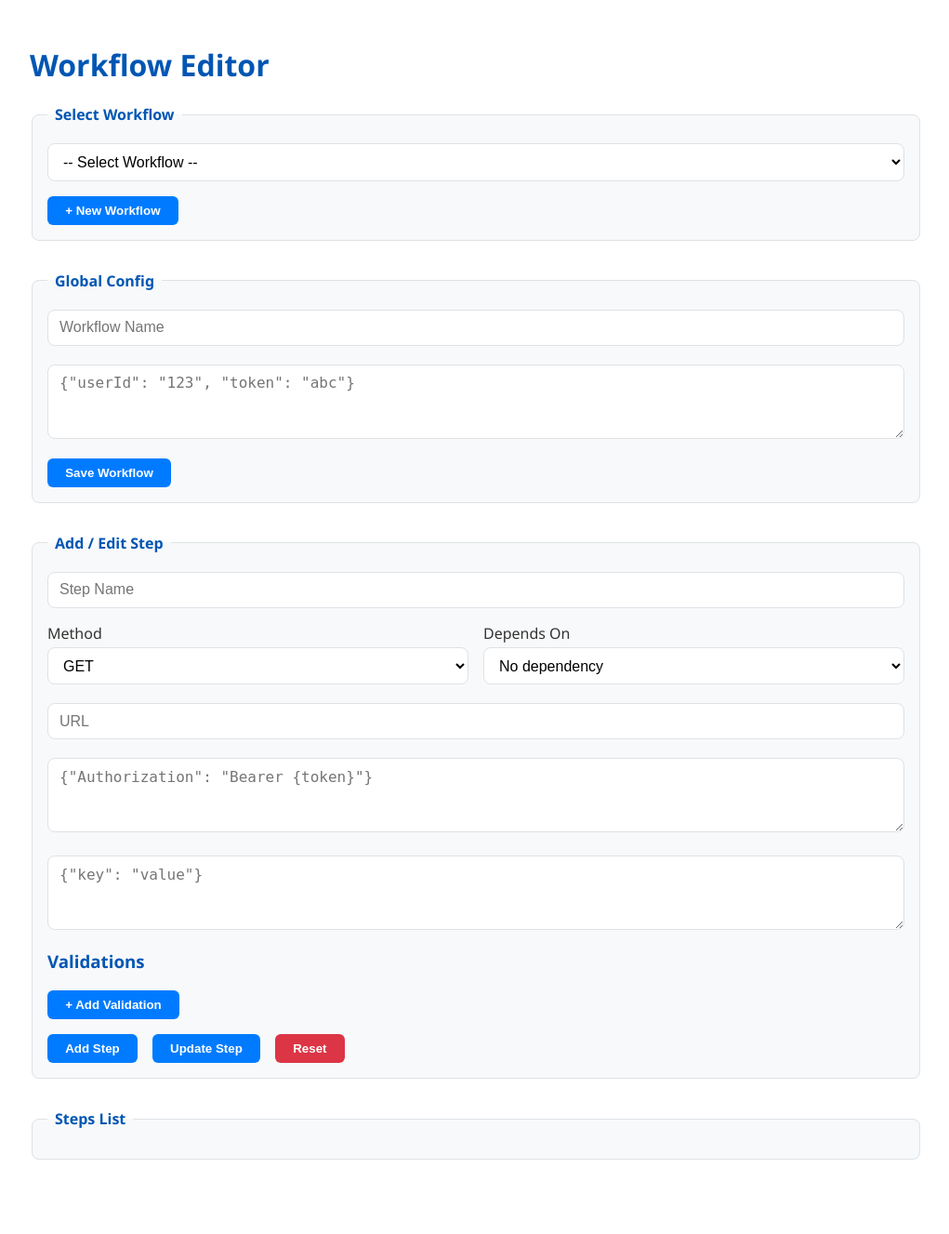
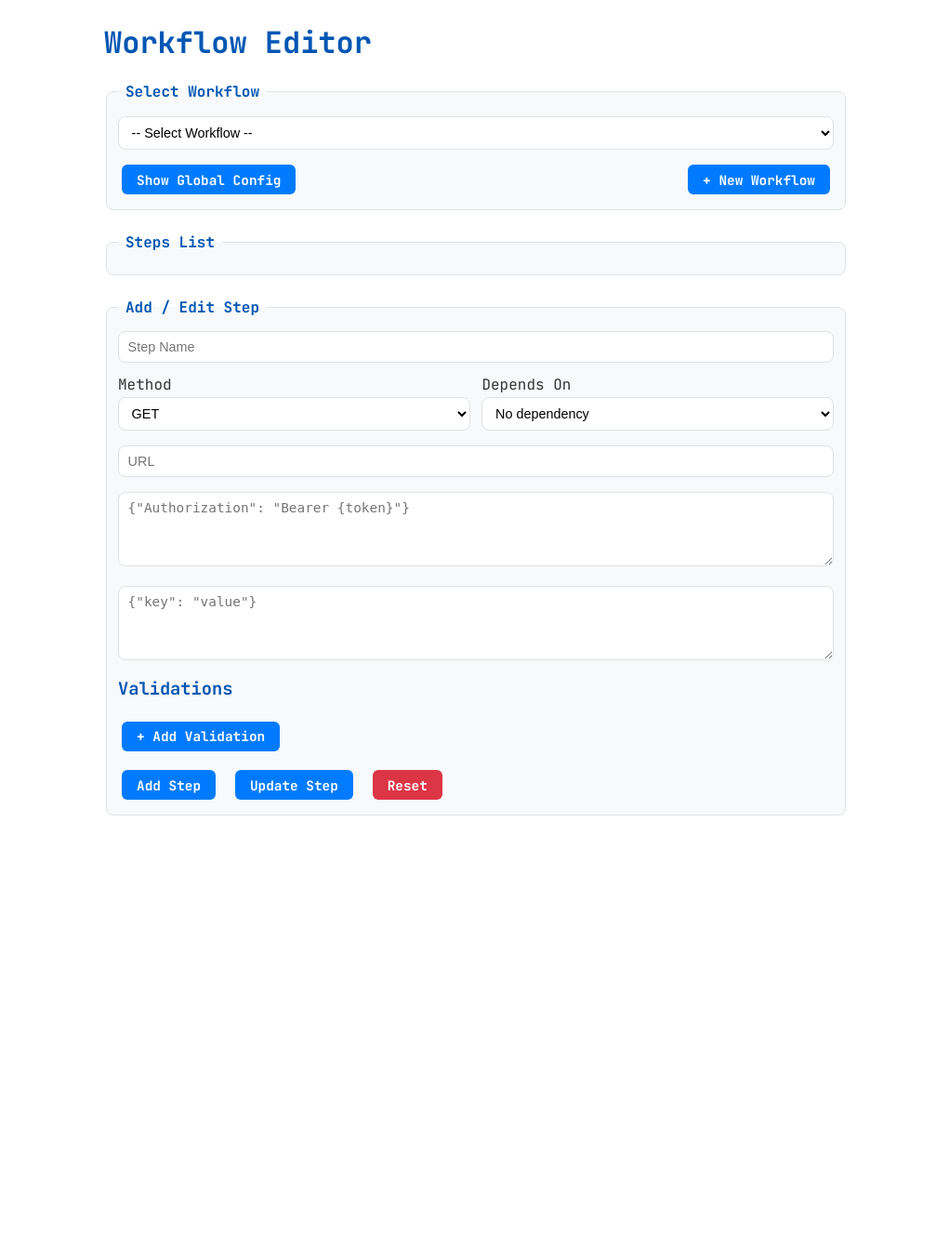
Before and after one commit to euregis/testeAPI, a Flask app: page / in a window 1280 px wide. Shown: the whole page at 93% size, without its empty margins (128-1149 px from the left). After the commit the page ends 877 px from the top, so only its background shows below. Run offline with Flask 3, Linux system fonts and the light colour scheme.

Commit message:
ajustes para otimização da página

```diff
--- a/templates/index.html
+++ b/templates/index.html
@@ -5,6 +5,8 @@
     <meta charset="UTF-8" />
     <title>Workflow Editor</title>
     <style>
+        @import url('https://fonts.googleapis.com/css2?family=Roboto:wght@400;700&family=JetBrains+Mono:wght@400;700&display=swap');
+
         :root {
             --primary: #007bff;
             --primary-dark: #0056b3;
@@ -16,17 +18,26 @@
         }
 
         body {
-            font-family: 'Segoe UI', Tahoma, Geneva, Verdana, sans-serif;
+            font-family: 'JetBrains Mono', monospace, 'Roboto', sans-serif;
             background: #fff;
-            margin: 2rem auto;
-            max-width: 960px;
-            padding: 1rem;
+            margin: 1rem auto;
+            max-width: 800px;
+            padding: 0.5rem;
             color: #333;
+        }
+
+        code,
+        pre,
+        .step-details {
+            font-family: 'JetBrains Mono', monospace;
         }
 
         h1,
         h2,
-        h3 {
+        h3,
+        h4,
+        h5,
+        h6 {
             color: var(--primary-dark);
             margin-top: 0;
         }
@@ -34,8 +45,8 @@
         fieldset {
             border: 1px solid var(--border);
             border-radius: var(--radius);
-            padding: 1rem;
-            margin-bottom: 2rem;
+            padding: 0.75rem;
+            margin-bottom: 1.5rem;
             background-color: var(--bg-light);
         }
 
@@ -49,13 +60,13 @@
         textarea,
         select {
             width: 100%;
-            padding: 0.6rem 0.75rem;
-            margin-top: 0.25rem;
-            margin-bottom: 1rem;
+            padding: 0.5rem 0.6rem;
+            margin-top: 0.2rem;
+            margin-bottom: 0.8rem;
             border: 1px solid var(--border);
             border-radius: var(--radius);
             box-sizing: border-box;
-            font-size: 1rem;
+            font-size: 0.9rem;
             background-color: #fff;
         }
 
@@ -65,7 +76,7 @@
         }
 
         .btn {
-            padding: 0.5rem 1.2rem;
+            padding: 0.4rem 1rem;
             background-color: var(--primary);
             color: white;
             border: none;
@@ -73,6 +84,10 @@
             font-weight: bold;
             cursor: pointer;
             transition: background-color 0.2s;
+            margin: 0.25rem;
+            font-size: 0.9rem;
+            font-family: 'JetBrains Mono', monospace, 'Roboto', sans-serif;
+
         }
 
         .btn:hover {
@@ -89,17 +104,17 @@
 
         .btn-group {
             display: flex;
-            gap: 1rem;
+            gap: 0.8rem;
             flex-wrap: wrap;
-            margin-top: 1rem;
+            margin-top: 0.8rem;
         }
 
         .step {
             border: 1px solid var(--border);
-            padding: 1rem;
+            padding: 0.8rem;
             border-radius: var(--radius);
             background-color: var(--bg-light);
-            margin-bottom: 1rem;
+            margin-bottom: 0.8rem;
         }
 
         .step:hover {
@@ -109,7 +124,7 @@
 
         .row {
             display: flex;
-            gap: 1rem;
+            gap: 0.8rem;
             flex-wrap: wrap;
         }
 
@@ -119,9 +134,9 @@
 
         .validation {
             display: flex;
-            gap: 0.5rem;
+            gap: 0.4rem;
             align-items: center;
-            margin-bottom: 0.5rem;
+            margin-bottom: 0.4rem;
         }
 
         .validation input,
@@ -132,7 +147,11 @@
         hr {
             border: none;
             border-top: 1px solid var(--border);
-            margin: 2rem 0;
+            margin: 1.5rem 0;
+        }
+
+        .failed-validation {
+            color: var(--danger);
         }
 
         @media (max-width: 768px) {
@@ -188,14 +207,27 @@
         <select id="workflowSelector" onchange="loadSelectedWorkflow()">
             <option value="">-- Select Workflow --</option>
         </select>
-        <button class="btn" onclick="createNewWorkflow()">+ New Workflow</button>
+        <div style="display: flex; justify-content: space-between;">
+            <button id="showGlobalConfig" class="btn" onclick="showGlobalConfig()">Show Global Config</button>
+            <button class="btn" onclick="createNewWorkflow()">+ New Workflow</button>
+        </div>
     </fieldset>
 
-    <fieldset>
+    <fieldset style="display: none;">
         <legend>Global Config</legend>
         <input id="workflowName" placeholder="Workflow Name" />
         <textarea id="globalInput" placeholder='{"userId": "123", "token": "abc"}'></textarea>
         <button class="btn" onclick="updateWorkflow()">Save Workflow</button>
+        <!--
+        //     const toggleGlobalConfigButton = document.createElement("button");
+        //     toggleGlobalConfigButton.textContent = "Show Global Config";
+        //     toggleGlobalConfigButton.className = "btn";
+        //     toggleGlobalConfigButton.style.marginBottom = "1rem"; -->
+    </fieldset>
+
+    <fieldset>
+        <legend>Steps List</legend>
+        <div id="stepsList"></div>
     </fieldset>
 
     <fieldset>
@@ -235,11 +267,6 @@
             <button class="btn" onclick="updateStep()">Update Step</button>
             <button class="btn btn-danger" onclick="clearForm()">Reset</button>
         </div>
-    </fieldset>
-
-    <fieldset>
-        <legend>Steps List</legend>
-        <div id="stepsList"></div>
     </fieldset>
 
     <script>
@@ -332,7 +359,7 @@
                     validationsDiv.innerHTML = `
                         <h5>Successful Validations</h5>
                         <ul>${successValidations}</ul>
-                        <h5>Failed Validations</h5>
+                        <h5 class="failed-validation">Failed Validations</h5>
                         <ul>${failedValidations}</ul>
                     `;
                 })
@@ -346,12 +373,42 @@
                 const div = document.createElement("div");
                 div.className = "step";
                 div.setAttribute("data-name", name);
-                div.innerHTML = `
-                    <strong>${name}</strong>
-                    <pre>${JSON.stringify(step, null, 2)}</pre>
+
+                const stepName = document.createElement("strong");
+                stepName.textContent = name;
+                div.appendChild(stepName);
+
+                const stepDetails = document.createElement("div");
+                stepDetails.className = "step-details";
+                stepDetails.style.display = "none";
+                stepDetails.innerHTML = `<pre>${JSON.stringify(step, null, 2)}</pre>`;
+                div.appendChild(stepDetails);
+
+                const toggleButton = document.createElement("button");
+                toggleButton.textContent = "Show Details";
+                toggleButton.className = "btn btn-secondary";
+                toggleButton.onclick = () => {
+                    const isHidden = stepDetails.style.display === "none";
+                    stepDetails.style.display = isHidden ? "block" : "none";
+                    toggleButton.textContent = isHidden ? "Hide Details" : "Show Details";
+                };
+
+                const buttonContainer = document.createElement("div");
+                buttonContainer.style.display = "flex";
+                buttonContainer.style.gap = "0.5rem";
+                buttonContainer.style.marginTop = "0.5rem";
+
+                buttonContainer.appendChild(toggleButton);
+                buttonContainer.insertAdjacentHTML("beforeend", `
                     <button class="btn" onclick="deleteStep('${name}')">Delete</button>
                     <button class="btn" onclick="executeStep('${name}')">Execute</button>
-                `;
+                `);
+                // buttonContainer.innerHTML += `
+                // <button class="btn" onclick="deleteStep('${name}')">Delete</button>
+                // <button class="btn" onclick="executeStep('${name}')">Execute</button>
+                // `;
+
+                div.appendChild(buttonContainer);
                 div.onclick = () => fillFormFromStep(name, step);
                 stepsList.appendChild(div);
             }
@@ -501,6 +558,15 @@
             document.getElementById("validations").appendChild(div);
         }
 
+        function showGlobalConfig() {
+            const globalConfigFieldset = document.querySelector("fieldset:nth-of-type(2)");
+            const toggleGlobalConfigButton = document.getElementById("showGlobalConfig");
+
+            const isHidden = globalConfigFieldset.style.display === "none";
+            globalConfigFieldset.style.display = isHidden ? "block" : "none";
+            toggleGlobalConfigButton.textContent = isHidden ? "Hide Global Config" : "Show Global Config";
+        }
+
         loadWorkflows();
     </script>
 </body>
--- /dev/null
+++ b/workflows/teste2.json
@@ -0,0 +1,5 @@
+{
+  "workflowName": "teste2",
+  "global": {},
+  "steps": {}
+}
```
